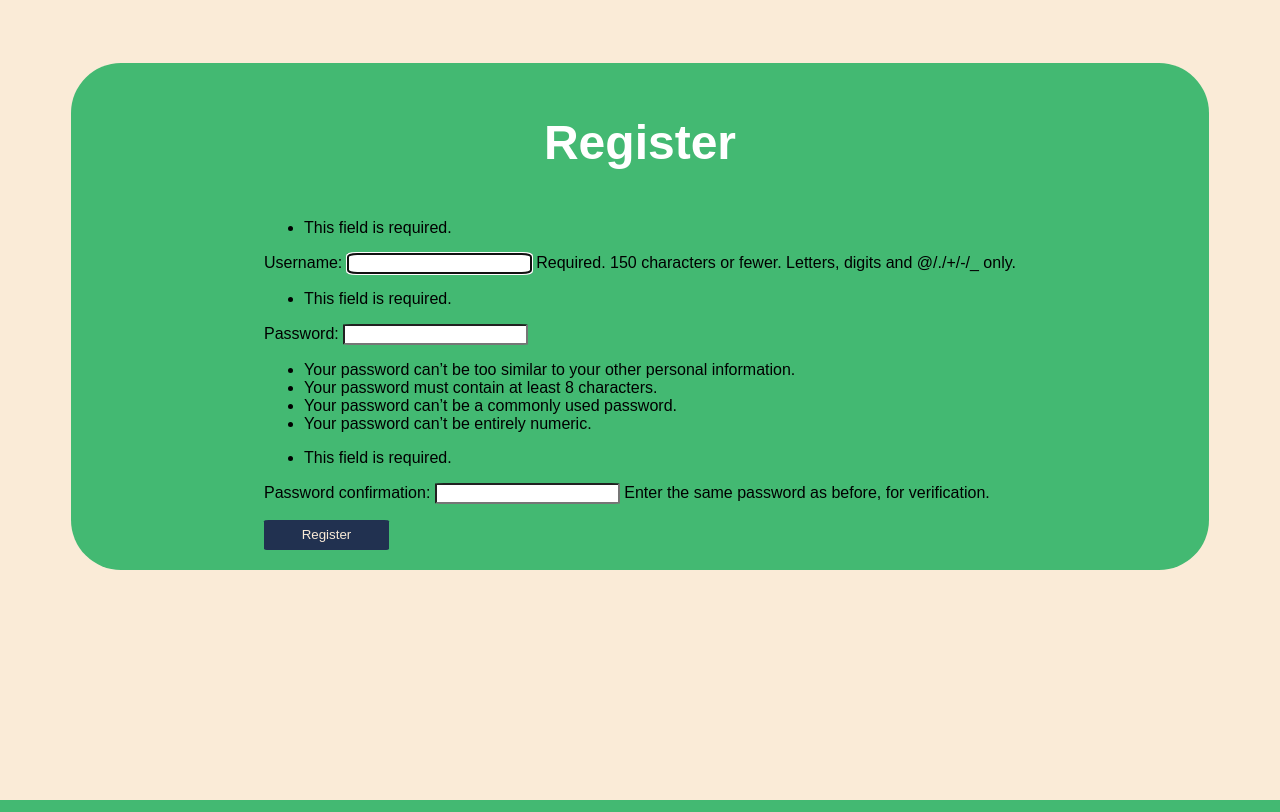
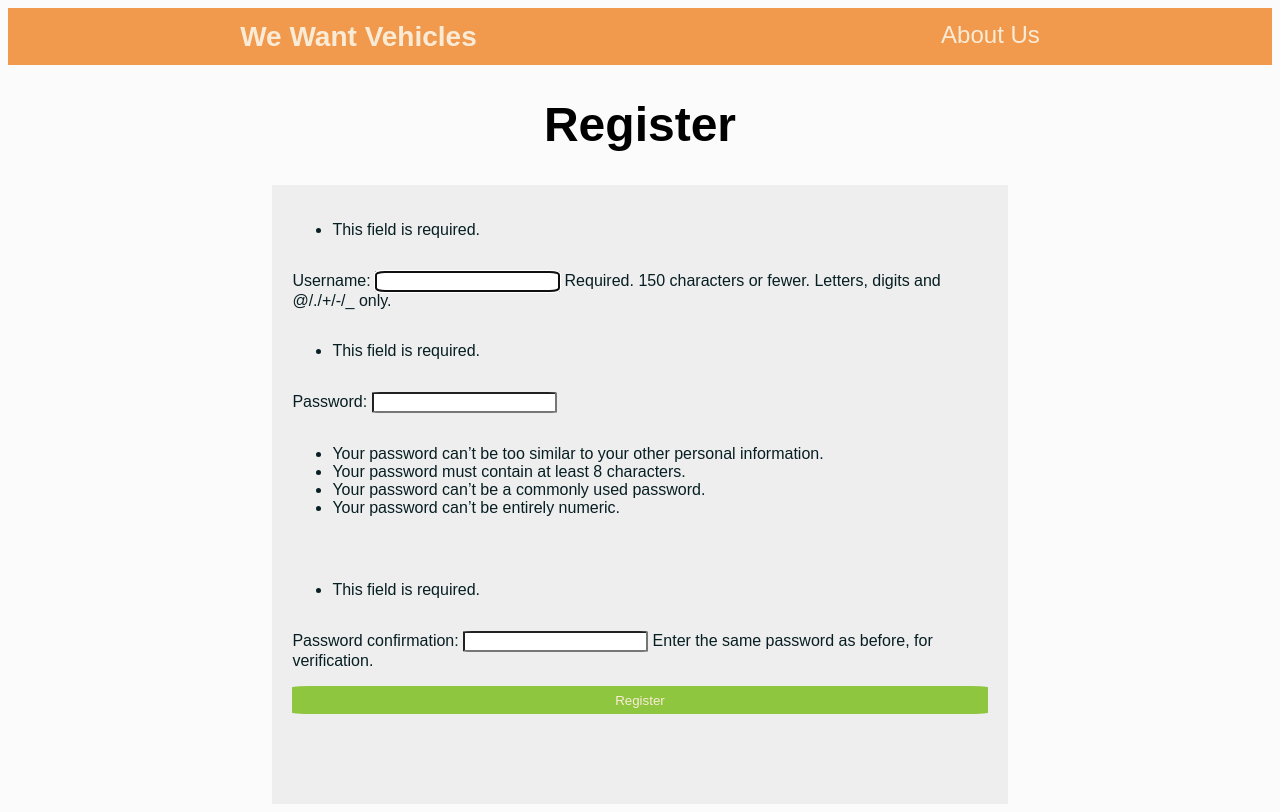
Before and after one commit to KenKomKom/inventory, a Django app: page /register/ in a window 1280 px wide. Run offline with Django 4.2, Linux system fonts and the light colour scheme; parts of the project's set-up code (start-up, migrations or seed data) failed here and were passed over.

Commit message:
UPDATE readme.md

```diff
--- a/main/templates/register.html
+++ b/main/templates/register.html
@@ -5,26 +5,39 @@
 
 {% block content %}
 <style>
+    .judul-form{
+        display:flex;
+        flex-direction:column;
+        align-items:center;
+    }
     h1{
-        color:white;
+        font-family:Arial;
+        color:#000000;
         font-size:300%;
     }
     .container{
+        width:55%;
         font-family: Arial,'Montserrat', Helvetica, sans-serif;
-        margin:5%;
         display : flex;
         flex-direction: column;
         align-items:center;
-        background-color:#43B972;
+        background-color:#EEEEEE;
         padding:20px;
-        border-radius:50px;
     }
     .submit{
         border-radius:4%;
         padding:1% 5% 1% 5%;
         border:0px;
-        background-color:#213150;
+        background-color:#8EC63F;
         color:antiquewhite;
+    }
+
+    .form{
+        display : flex;
+        flex-direction: column;
+        justify-content:center;
+        margin-bottom:10%;
+        color:#071E22;
     }
 
     input{
@@ -32,12 +45,17 @@
     }
 
     body{
-        background:antiquewhite;
+        background-color:#FCFBFB;
     }
 
+
 </style>
+
+    <div class="judul-form">
+        <div class="Register">
+            <h1> Register </h1>
+        </div>
         <div class = "container">
-        <h1> Register </h1>
                 <form  method="POST" class="form">
                 {% csrf_token %}
                 {{form.as_p}}
@@ -47,4 +65,5 @@
                 <p>{{m}}</p>
             {% endfor %}
         </div>
+    </div>
 {% endblock content %}
--- a/templates/skeleton.html
+++ b/templates/skeleton.html
@@ -11,6 +11,61 @@
         {% endblock meta %}
     </head>
     <body>
+        <style>
+            .navbar{
+                display: flex;
+                flex-direction: column;
+                justify-content: space-around;
+                align-items: center;
+
+                position: sticky;
+                top:0;
+
+                background-color: antiquewhite;
+                font-family: Arial,'Montserrat', Helvetica, sans-serif;
+                padding:0% 0% 0% 0%;
+                margin:0%;
+            }
+
+            .navbar #topnav{
+                display: flex;
+                flex-direction: row;
+                justify-content: space-around;
+                background-color: #F19A4D;
+                width: 100%;
+                padding-top: 1%;
+                padding-bottom: 1%;
+            }
+            .navbar #botnav{
+                display: flex;
+                flex-direction: row;
+                justify-content: space-around;
+                width: 100%;
+            }
+
+            .navbar #navbarTitle{
+                font-weight: 700;
+                font-size: 28px;
+                color: antiquewhite;
+                text-decoration: none;
+            }
+            .navbar #navbarAbout{
+                margin: 0px;
+                position: sticky;
+                top: 0;
+                font-size: 24px;
+                font-weight: 400;
+                color: antiquewhite;
+            }
+        </style>
+        <div class="navbar">
+            <div id="topnav">
+                <a href = "" id="navbarTitle">We Want Vehicles</span></a>
+                <p id="navbarAbout">About Us</p>
+            </div>
+            <div id ="botnav">
+            </div>
+        </div>
         {% block content %}
         {% endblock content %}
     </body>
```
Also changed, not shown: main/templates/login.html (+11 -0 lines), README.md. Lines whose indentation alone changed are shown as unchanged.
